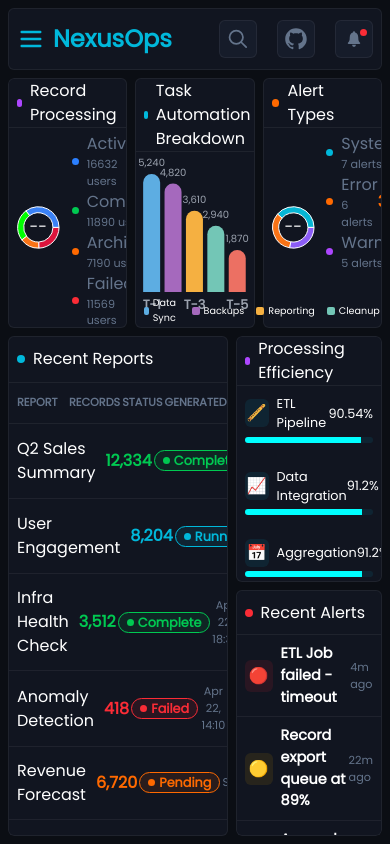
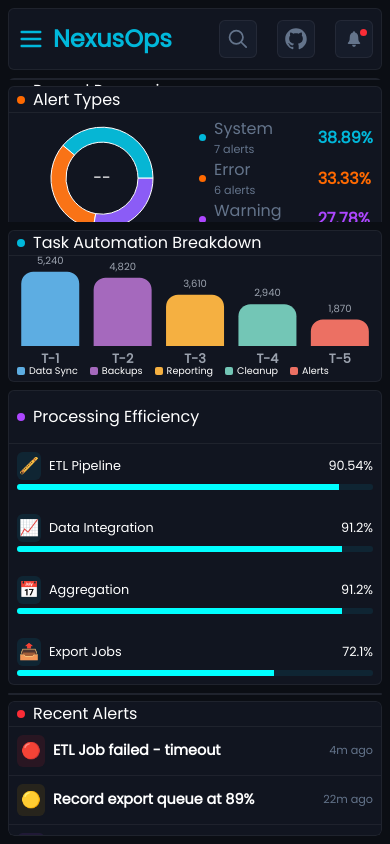
Before and after one commit to Khageswar-M/NexusOps-fe, a React (Vite) app: page /data-analytics in a window 390 px wide. Built offline with nearby package versions, Linux system fonts and the light colour scheme.

Commit message:
done with data analytics some responsiveness

```diff
--- a/src/components/DropDown.jsx
+++ b/src/components/DropDown.jsx
@@ -19,7 +19,6 @@ export default function DropDown({ items }) {
     };
 
     const [currentItem, setCurrentItem] = useState(items[0]);
-    console.log(currentItem);
 
     return (
         <div className='w-fit'>
--- a/src/pages/AsideTabs/DataAnalytics.jsx
+++ b/src/pages/AsideTabs/DataAnalytics.jsx
@@ -5,12 +5,13 @@ import { recordProcessing, alertTypes, taskAutomation, recentReports, efficiency
 import TaskBarChart from "../../components/TaskBarChart";
 
 // redux
-import { useDispatch } from "react-redux";
+import { useDispatch, useSelector } from "react-redux";
 import { setTitle } from "../../redux/appSlice";
 
 const DataAnalytics = () => {
 
   const dispatch = useDispatch();
+  const width = useSelector((state) => state.app.width);
   useEffect(() => {
     dispatch(setTitle(["Data Analytics"]));
   }, [dispatch]);
@@ -60,9 +61,13 @@ const DataAnalytics = () => {
   }
 
   return (
-    <div className='h-full  grid grid-rows-[1fr_2fr] grid-cols-1 gap-2 overflow-hidden'>
+    <div className={`h-full  grid
+    ${width >= 1313 ? "grid-rows-[1fr_2fr]" :
+      width > 700 ? "grid-rows-3" : "grid-cols-1"
+    }
+    grid-cols-1 gap-2 ${width <= 700 ? "overflow-y-auto" : "overflow-hidden"}}`}>
       {/* ROW ONE */}
-      <div className=" grid grid-cols-3 grid-rows-1 gap-2 [&>div]:rounded-md overflow-hidden">
+      <div className={`grid ${width >= 1313 ? "grid-cols-3" : width >= 700 ? "grid-cols-2" : "grid-cols-1"}  grid-rows-1 gap-2 [&>div]:rounded-md overflow-hidden`}>
 
         {/* RECORD PROCESSING */}
         <div className="bg-surface border border-border grid grid-rows-[1fr_5fr] grid-cols-1">
@@ -88,6 +93,71 @@ const DataAnalytics = () => {
         </div>
 
         {/* TASK AUTOMATION BREAKDOWN */}
+        {
+          width > 1313 && (
+            <div className="bg-surface relative border border-border grid grid-rows-[1fr_5fr] grid-cols-1">
+              {/* HEADER */}
+              <div className="border-b border-border px-2 flex flex-row items-center">
+                <HeadBar title={"Task Automation Breakdown"} color={"cyan"} />
+              </div>
+
+              {/* CONTENT */}
+              <div className=" h-full ">
+                <div className="h-full">
+                  <TaskBarChart />
+
+                  <div className="absolute px-2 pb-0.5 bottom-0 flex flex-row items-center gap-3">
+                    {
+                      taskAutomation.map((task, idx) => {
+                        return (
+                          <div
+                            key={idx}
+                            className="flex flex-row items-center gap-1"
+                          >
+                            <div
+                              className={`h-2 w-2 rounded-xs`}
+                              style={{ backgroundColor: task.color }}
+                            />
+                            <div className="text-white text-[0.6rem]">{task.title}</div>
+                          </div>
+                        )
+                      })
+                    }
+                  </div>
+                </div>
+              </div>
+            </div>
+          )
+        }
+
+
+        {/* ALERT TYPES */}
+        <div className="bg-surface border border-border grid grid-rows-[1fr_5fr] grid-cols-1">
+          {/* HEADER */}
+          <div className="border-b border-border px-2 flex flex-row items-center">
+            <HeadBar title={"Alert Types"} color={"orange"} />
+          </div>
+
+          {/* CONTENT */}
+          <div className='grid grid-cols-2 grid-rows-1 overflow-hidden'>
+            {/* PI Chart */}
+            <div>
+              <CustomPieChart data={alertTypes} />
+            </div>
+
+            {/* Chart Content */}
+            <div className='grid p-1 grid-cols-1 grid-rows-1 overflow-y-auto custom-scrollbar'>
+              <div className='flex flex-col gap-2'>
+                <ChartContent roles={alertTypes} totalCount={totalAlert} />
+              </div>
+            </div>
+          </div>
+        </div>
+      </div>
+
+      {
+        width <= 1313 && (
+          <div className={`grid ${width <= 700 ? "grid-cols-1" :  "grid-cols-2 grid-rows-1"}  [&>div]:rounded-md [&>div]:border [&>div]:border-border gap-2`}>
             <div className="bg-surface relative border border-border grid grid-rows-[1fr_5fr] grid-cols-1">
               {/* HEADER */}
               <div className="border-b border-border px-2 flex flex-row items-center">
@@ -121,32 +191,43 @@ const DataAnalytics = () => {
               </div>
             </div>
 
-        {/* ALERT TYPES */}
-        <div className="bg-surface border border-border grid grid-rows-[1fr_5fr] grid-cols-1">
-          {/* HEADER */}
-          <div className="border-b border-border px-2 flex flex-row items-center">
-            <HeadBar title={"Alert Types"} color={"orange"} />
+            {/* PROCESSING EFFICIENCY */}
+            <div className="grid grid-rows-[1fr_4.5fr] bg-surface grid-cols-1 overflow-hidden">
+              <div className="border-b border-border flex flex-row items-center px-2">
+                <HeadBar color={"purple"} title={"Processing Efficiency"} />
               </div>
 
-          {/* CONTENT */}
-          <div className='grid grid-cols-2 grid-rows-1 overflow-hidden'>
-            {/* PI Chart */}
-            <div>
-              <CustomPieChart data={alertTypes} />
+              <div className="flex flex-col gap-2 overflow-y-auto custom-scrollbar">
+                {
+                  efficiency.map((item, i) => {
+                    return (
+                      <div key={i} className="flex flex-col gap-1 p-2">
+                        <div className="flex flex-row items-center justify-between ">
+                          <div className="flex flex-row items-center gap-2">
+                            <div className="bg-cyan-500/10 p-0.5 rounded-md">{item.icon}</div>
+                            <div className="text-white text-[0.8rem]">{item.title}</div>
+                          </div>
+                          <div className="text-white text-[0.8rem]">{item.val}%</div>
                         </div>
 
-            {/* Chart Content */}
-            <div className='grid p-1 grid-cols-1 grid-rows-1 overflow-y-auto custom-scrollbar'>
-              <div className='flex flex-col gap-2'>
-                <ChartContent roles={alertTypes} totalCount={totalAlert} />
+                        <div className="h-1.5 rounded-sm bg-cyan-500/10 overflow-hidden">
+                          <div
+                            style={{ width: `${item.val}%`, backgroundColor: "cyan" }}
+                            className="h-full"
+                          />
+                        </div>
+                      </div>
+                    )
+                  })
+                }
               </div>
             </div>
           </div>
-        </div>
-      </div>
+        )
+      }
 
       {/* ROW TWO */}
-      <div className=" grid grid-cols-[1.5fr_1fr] grid-rows-1 gap-2 [&>div]:rounded-md overflow-hidden">
+      <div className={` grid ${width <= 700 ? "grid-cols-1" : "grid-cols-[1.5fr_1fr]"} grid-rows-1 gap-2 [&>div]:rounded-md overflow-hidden`}>
 
         {/* RECENT REPORTS */}
         <div className="bg-surface overflow-hidden border border-border grid grid-rows-[1fr_10fr] grid-cols-1">
@@ -168,8 +249,8 @@ const DataAnalytics = () => {
             {/* TABLE BODY */}
             <div className="flex flex-col h-full overflow-y-auto custom-scrollbar">
               {
-                recentReports.map(( item,i) => {
-                  return(<div key={i} className="grid grid-rows-1 grid-cols-[2fr_1fr_1fr_1.5fr] items-center gap-0.5  border-b border-border py-3">
+                recentReports.map((item, i) => {
+                  return (<div key={i} className="grid grid-rows-1 grid-cols-[2fr_1fr_1fr_1.5fr] items-center gap-0.5  border-b border-border py-3">
                     {/* REPORTS */}
                     <div className="text-white text-[1rem] px-2">
                       {item.reports}
@@ -201,12 +282,12 @@ const DataAnalytics = () => {
         </div>
 
         {/* PROCESSING EFFICIENCY */}
-        <div className="grid grid-rows-[1fr_1fr] grid-cols-1 gap-2 [&>div]:bg-surface [&>div]:rounded-md [&>div]:border [&>div]:border-border overflow-hidden">
-
-          {/* PROCESSING EFFICIENCY */}
+        <div className={`grid  ${width <= 1313 ? "grid-rows-1" : "grid-rows-[1fr_1fr]"} grid-cols-1 gap-2 [&>div]:bg-surface [&>div]:rounded-md [&>div]:border [&>div]:border-border overflow-hidden`}>
+          {
+            width >= 1313 && (
                 <div className="grid grid-rows-[1fr_4.5fr] grid-cols-1 overflow-hidden">
                   <div className="border-b border-border flex flex-row items-center px-2">
-                <HeadBar color={"purple"} title={"Processing Efficiency"}/>
+                    <HeadBar color={"purple"} title={"Processing Efficiency"} />
                   </div>
 
                   <div className="flex flex-col gap-2 overflow-y-auto custom-scrollbar">
@@ -224,7 +305,7 @@ const DataAnalytics = () => {
 
                             <div className="h-1.5 rounded-sm bg-cyan-500/10 overflow-hidden">
                               <div
-                            style={{width: `${item.val}%`, backgroundColor: "cyan"}}
+                                style={{ width: `${item.val}%`, backgroundColor: "cyan" }}
                                 className="h-full"
                               />
                             </div>
@@ -234,17 +315,18 @@ const DataAnalytics = () => {
                     }
                   </div>
                 </div>
-
+              )
+          }
                 {/* RECENT ALERTS */}
                 <div className="grid grid-rows-[1fr_4.5fr] grid-cols-1 overflow-hidden">
                   <div className="border-b border-border flex flex-row items-center px-2">
-                <HeadBar color={"red"} title={"Recent Alerts"}/>
+                    <HeadBar color={"red"} title={"Recent Alerts"} />
                   </div>
 
                   <div className="flex flex-col overflow-y-auto custom-scrollbar">
                     {
                       recentAlert.map((item, i) => {
-                    return(
+                        return (
                           <div
                             key={i}
                             className="flex flex-row items-center justify-between py-2 border-b border-border px-2"
@@ -262,7 +344,7 @@ const DataAnalytics = () => {
                 </div>
               </div>
         </div>
-    </div>
+      </div >
       )
 }
 
--- a/src/pages/AsideTabs/Reports.jsx
+++ b/src/pages/AsideTabs/Reports.jsx
@@ -10,8 +10,10 @@ import Plus from '../../assets/Plus.svg?react';
 import ArrowPrevNext from '../../assets/Arrow.svg?react';
 import CheckIcon from '../../assets/Check.svg?react';
 import ViewBtn from "../../components/ViewBtn";
+import FilterIcon from '../../assets/Filter.svg?react';
+import CustomModal from "../../components/CustomModal";
 // redux
-import { useDispatch } from "react-redux";
+import { useDispatch, useSelector } from "react-redux";
 import { setTitle } from "../../redux/appSlice";
 import RetryBtn from "../../components/RetryBtn";
 import DLBtn from "../../components/DLBtn";
@@ -25,6 +27,13 @@ const Reports = () => {
     dispatch(setTitle(["Reports"]));
   }, [dispatch]);
 
+  const width = useSelector((state) => state.app.width);
+  const [openFilter, setOpenFilter] = useState(false);
+  useEffect(() => {
+    if (width <= 1400) {
+      setOpenFilter(false);
+    }
+  }, [width]);
   const [rolesAnchorE1, setRolesAnchorE1] = useState(null);
   const rolesOpen = Boolean(rolesAnchorE1);
 
@@ -76,6 +85,9 @@ const Reports = () => {
           </div>
         </div>
 
+        {
+          width >= 1400 ? (
+            <>
               <div className="flex flex-row items-center">
                 {/* ALL TYPES */}
                 <div className=" relative flex items-center">
@@ -92,7 +104,16 @@ const Reports = () => {
                   <DropDown items={lastDay} />
                 </div>
               </div>
-
+            </>
+          ) : (
+            <div
+              className="text-text-muted hover:text-cyan-500 cursor-pointer bg-surface-2 p-1 rounded-md border border-border"
+              onClick={() => setOpenFilter(true)}
+            >
+              <FilterIcon className="h-5 w-5" />
+            </div>
+          )
+        }
 
         {/* EXPORT */}
         <div className="flex flex-row items-center gap-2 bg-surface-2 border border-border px-3 rounded-md py-0.5 text-white">
@@ -105,6 +126,7 @@ const Reports = () => {
           <Plus />
           <div className="text-[1rem] font-bold">New Report</div>
         </div>
+
 
       </div>
 
@@ -126,9 +148,19 @@ const Reports = () => {
       </div>
 
       {/* ROW THREE */}
-      <div className="h-full grid grid-rows-[5fr_1.5fr] grid-cols-1">
+      <div
+        className={`h-full grid grid-rows-[5fr_1.5fr] grid-cols-1 ${width <= 1200 ? "w-full overflow-auto" : ""
+          }`}
+      >
+
         {/* TABLE */}
-        <div className="grid grid-rows-[1fr_15fr] overflow-hidden">
+
+        <div
+          className={`grid grid-rows-[1fr_15fr] ${width <= 1200
+              ? "min-w-300 min-h-175"
+              : ""
+            }`}
+        >
           {/* TABLE ROW */}
           <div className="grid grid-rows-1 grid-cols-[0.5fr_2fr_1fr_1fr_1fr_1fr_1.5fr_1.5fr_2fr] border-b border-border p-1 items-center">
             {
@@ -243,13 +275,13 @@ const Reports = () => {
                       <DeleteBtn/> */}
                       {
                         report.status === "done" ? <>
-                          <ViewBtn/> <DLBtn/>
+                          <ViewBtn /> <DLBtn />
                         </> :
-                        report.status === "running" ? <><ViewBtn/></> :
-                        report.status === "failed" ? <><RetryBtn/></> :
-                        report.status === "pending" || "scheduled"? <><EditBtn/></> : ""
+                          report.status === "running" ? <><ViewBtn /></> :
+                            report.status === "failed" ? <><RetryBtn /></> :
+                              report.status === "pending" || "scheduled" ? <><EditBtn /></> : "0"
                       }
-                      <DeleteBtn/>
+                      <DeleteBtn />
                     </div>
                   </div>
                 )
@@ -257,17 +289,53 @@ const Reports = () => {
             }
           </div>
         </div>
+      </div>
 
-        {/* INDEXING */}
-        <div className="flex flex-row items-center justify-center border-t border-border p-1 h-fit">
-          <div className="flex flex-row items-center gap-2 [&>div]:flex [&>div]:flex-row [&>div]:items-center [&>div]:bg-surface-2 [&>div]:px-2 [&>div]:rounded-md [&>div]:border [&>div]:border-border [&>div]:text-[0.7rem] [&>div]:text-text-muted">
-            <div className=""><ArrowPrevNext className="rotate-180" />Prev</div>
-            <div className="">Next <ArrowPrevNext /></div>
+      {
+        openFilter &&
+        <CustomModal open={openFilter}>
+          <div
+            className="w-full h-full flex items-center justify-center text-white"
+          >
+            <div className="flex flex-col bg-surface-2 p-3 rounded-md border border-border">
+              {/* ALL TYPES */}
+              <div className=" relative flex flex-row items-center">
+                <div>Types: </div>
+                <DropDown items={reportType} />
+              </div>
+
+              {/* ALL STATUS */}
+              <div className=" relative flex flex-row items-center">
+                <div>Status: </div>
+                <DropDown items={statusType} />
+              </div>
+
+              {/* LAST DAYS */}
+              <div className=" relative flex flex-row items-center">
+                <div>Last Day: </div>
+                <DropDown items={lastDay} />
+              </div>
+
+              <div className="flex flex-row items-center justify-between [&>div]:text-sm [&>div]:font-bold [&>div]:border [&>div]:border-border [&>div]:px-2 [&>div]:py-1 [&>div]:rounded-md [&>div]:flex [&>div]:items-center [&>div]:justify-center [&>div]:text-white cursor-pointer">
+                <div
+                  className="bg-red-500"
+                  onClick={() => setOpenFilter(false)}
+                >
+                  Cancel
+                </div>
+                <div
+                  className="bg-green-500"
+                  onClick={() => setOpenFilter(false)}
+                >
+                  Done
                 </div>
               </div>
             </div>
           </div>
+        </CustomModal>
+      }
+    </div>
   )
 }
 
-export default Reports
+export default Reports;
```
Also changed, not shown: src/assets/Filter.svg (added). Lines whose indentation alone changed are shown as unchanged.
